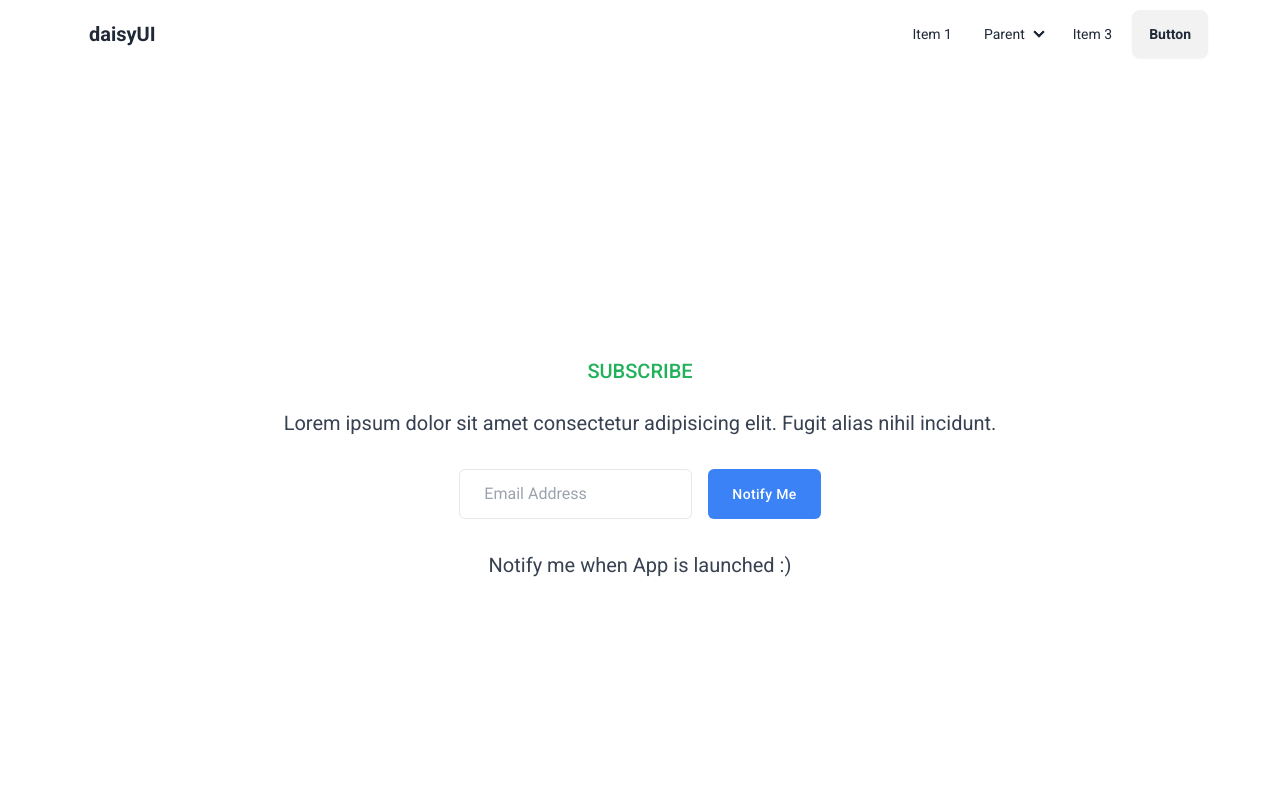
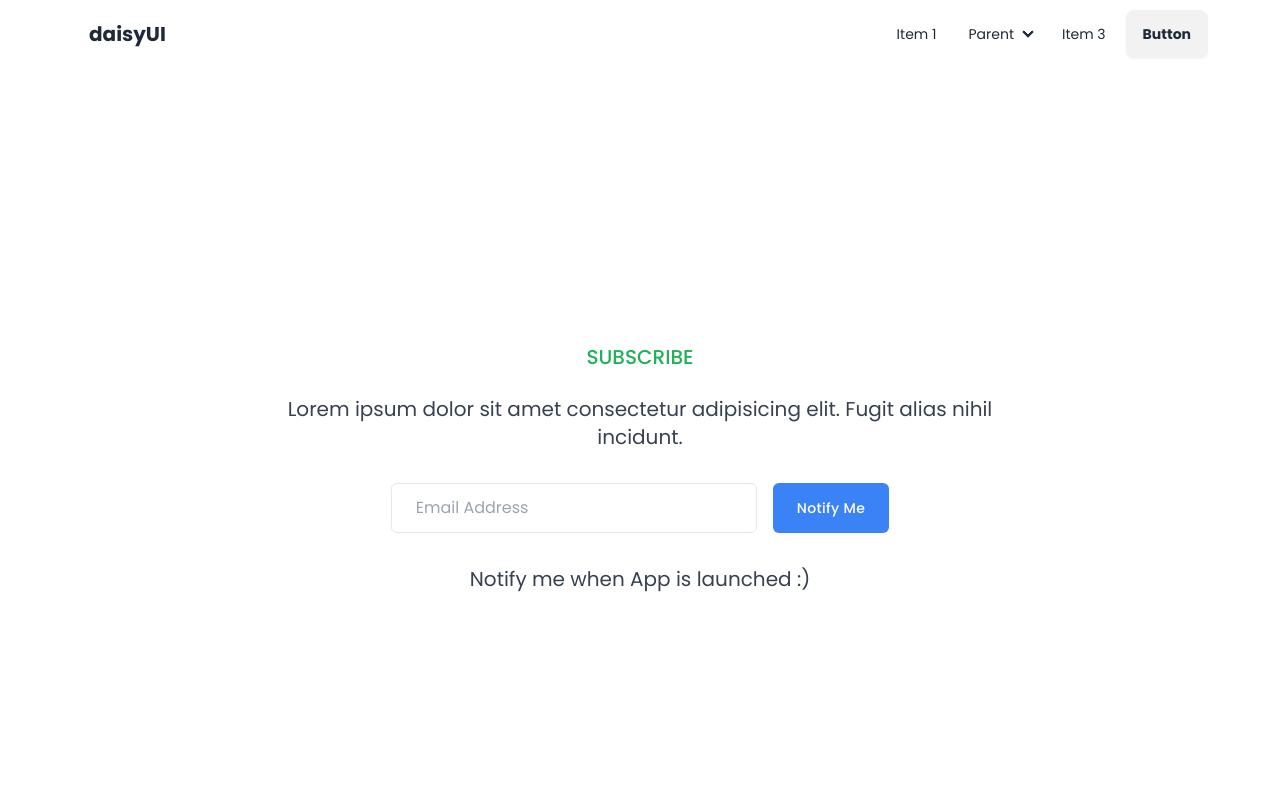
Before and after one commit to RashedAkash/design-agency, a Next.js app: page / in a window 1280 px wide. Shown: the top 800 px of the page. Built offline with nearby package versions, Linux system fonts and the light colour scheme.

Commit message:
poppins font create

```diff
--- a/src/app/globals.css
+++ b/src/app/globals.css
@@ -1,3 +1,8 @@
 @tailwind base;
 @tailwind components;
 @tailwind utilities;
+
+
+.poppins{
+  font-family: var(--font-poppins);
+}
--- a/src/app/layout.js
+++ b/src/app/layout.js
@@ -1,9 +1,9 @@
-import {  Roboto } from "next/font/google";
+import {  Poppins,  } from "next/font/google";
 import "./globals.css";
 import Navbar from "@/components/Navbar";
 import Footer from "@/components/Footer";
 
-const inter = Roboto({ subsets: ["latin"], weight: ["400", "500", "700"] });
+const poppins = Poppins({ subsets: ["latin"], weight: ["400", "500", "700"] });
 
 export const metadata = {
   title: "Create Next App",
@@ -13,7 +13,7 @@ export const metadata = {
 export default function RootLayout({ children }) {
   return (
     <html lang="en" data-theme="light">
-      <body className={inter.className}>
+      <body className={poppins.className}>
         <div className=" max-w-6xl mx-auto">
           <Navbar />
           {children}
--- a/src/components/Subscribe.jsx
+++ b/src/components/Subscribe.jsx
@@ -10,7 +10,7 @@ const Subscribe = () => {
         <div className="container relative flex flex-col min-h-screen px-6 py-8 mx-auto">
           <section className="flex items-center flex-1">
             <div className="flex flex-col w-full ">
-              <h1 className="text-xl text-[#20B15A] font-medium text-center ">
+              <h1 className="text-xl poppins text-[#20B15A] font-medium text-center ">
                 SUBSCRIBE
 
               </h1>
```
